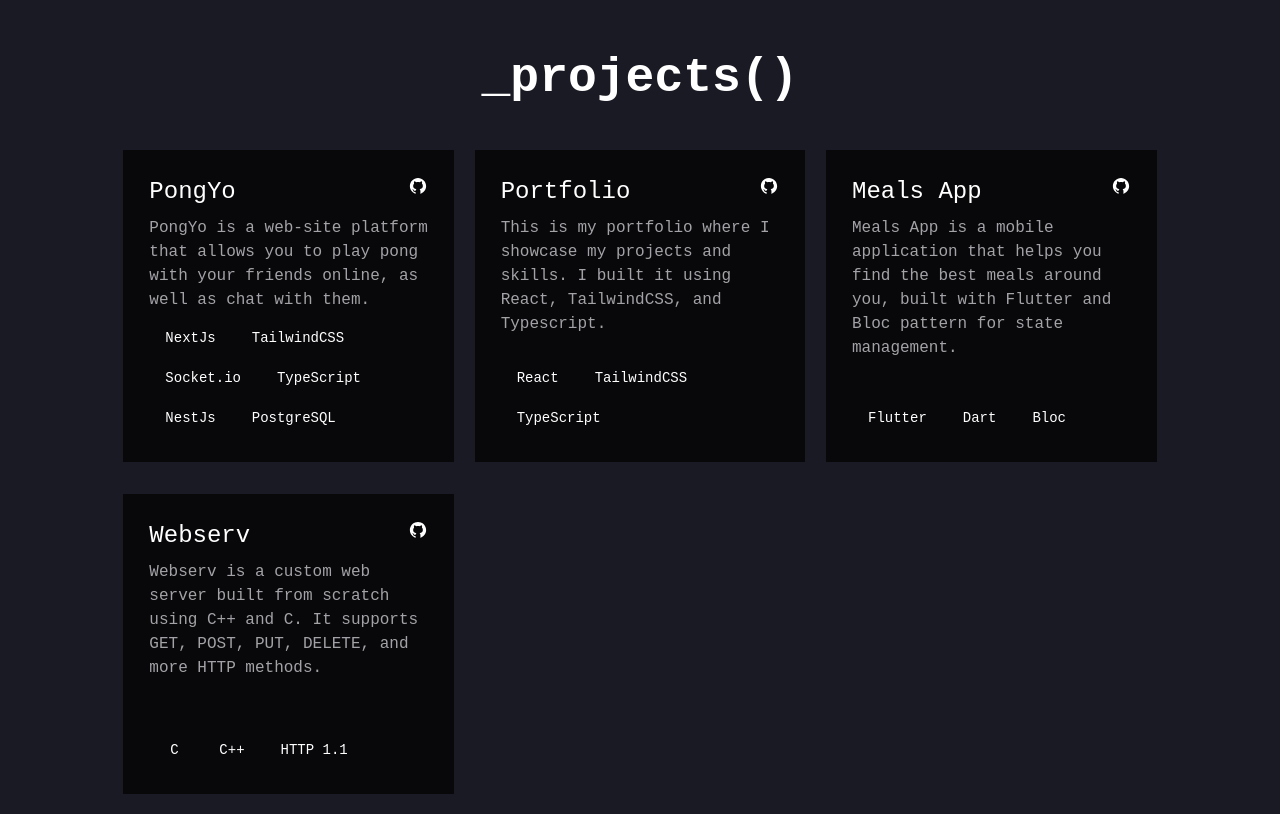
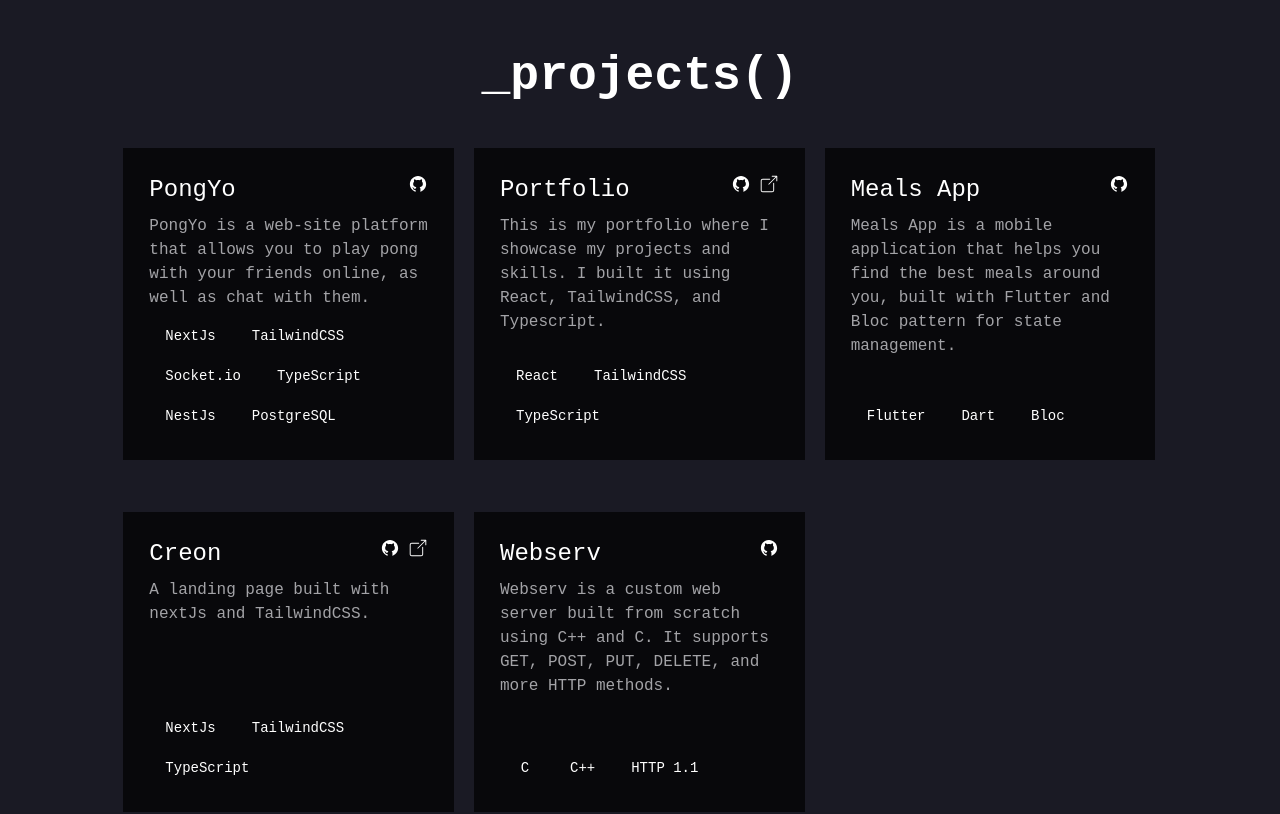
Before and after one commit to 4DeR99/portfolio-v1.0, a React (Create React App) app: page / in a window 1280 px wide. Shown: the part 2780-3594 px from the top of the page. Built offline with nearby package versions, Linux system fonts and the light colour scheme.

Commit message:
feat: scroll bar change and new project
added a new project to the list and updated scroll bar style

```diff
--- a/src/assets/consts.ts
+++ b/src/assets/consts.ts
@@ -54,6 +54,7 @@ export const projects: Project[] = [
       'This is my portfolio where I showcase my projects and skills. I built it using React, TailwindCSS, and Typescript.',
     technologies: ['React', 'TailwindCSS', 'TypeScript'],
     github: 'https://github.com/4DeR99/portfolio-v1.0',
+    demo: 'https://4der.vercel.app/',
   },
   {
     title: 'Meals App',
@@ -61,6 +62,13 @@ export const projects: Project[] = [
       'Meals App is a mobile application that helps you find the best meals around you, built with Flutter and Bloc pattern for state management.',
     technologies: ['Flutter', 'Dart', 'Bloc'],
     github: 'https://github.com/4DeR99/Meals_app',
+  },
+  {
+    title: 'Creon',
+    description: 'A landing page built with nextJs and TailwindCSS.',
+    technologies: ['NextJs', 'TailwindCSS', 'TypeScript'],
+    github: 'https://github.com/4DeR99/Creon',
+    demo: 'https://creon-liart.vercel.app/',
   },
   {
     title: 'Webserv',
--- a/src/components/atoms/ProjectItem.tsx
+++ b/src/components/atoms/ProjectItem.tsx
@@ -21,7 +21,7 @@ function ProjectItem({ project }: ProjectItemProps) {
         <div className="flex flex-col gap-2">
           <div className="flex justify-between">
             <h1 className="text-2xl font-medium">{project.title}</h1>
-            <div className="flex">
+            <div className="flex gap-2">
               {project.github && (
                 <img
                   src={github}
--- a/src/components/organisms/Projects.tsx
+++ b/src/components/organisms/Projects.tsx
@@ -10,7 +10,7 @@ function Projects() {
       id="projects">
       <div className="flex flex-col items-center gap-8 w-11/12 mx-auto lg:w-10/12 2xl:w-[1200px] lg:mx-auto">
         <Title title="_projects()" />
-        <div className="flex flex-wrap w-full justify-center lg:justify-between">
+        <div className="flex flex-wrap w-full justify-center lg:justify-start gap-5">
           {projects.map((project, index) => (
             <ProjectItem key={index} project={project} />
           ))}
--- a/src/index.css
+++ b/src/index.css
@@ -20,3 +20,22 @@ code {
   font-family: source-code-pro, Menlo, Monaco, Consolas, "Courier New",
     monospace;
 }
+
+html::-webkit-scrollbar {
+  width: 5px;
+}
+
+html::-webkit-scrollbar-thumb {
+  background-color: #588FCA;
+  border-radius: 0;
+}
+
+html::-webkit-scrollbar-track {
+  background-color: #08080B;
+}
+
+::selection {
+  background: #588FCA;
+  text-shadow: none;
+  color: #1A1A24;
+}
```
Also changed, not shown: src/assets/icons/link.svg.
